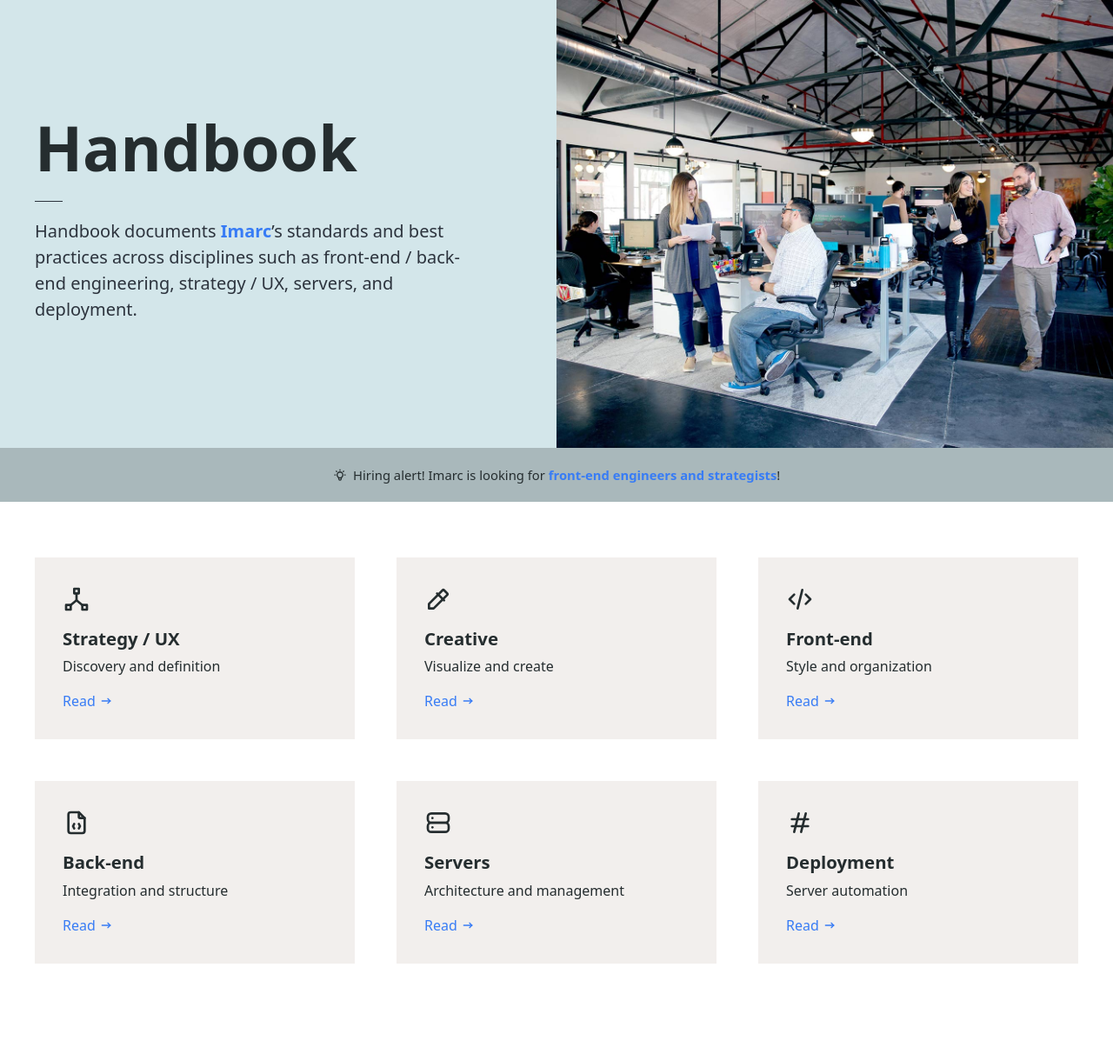
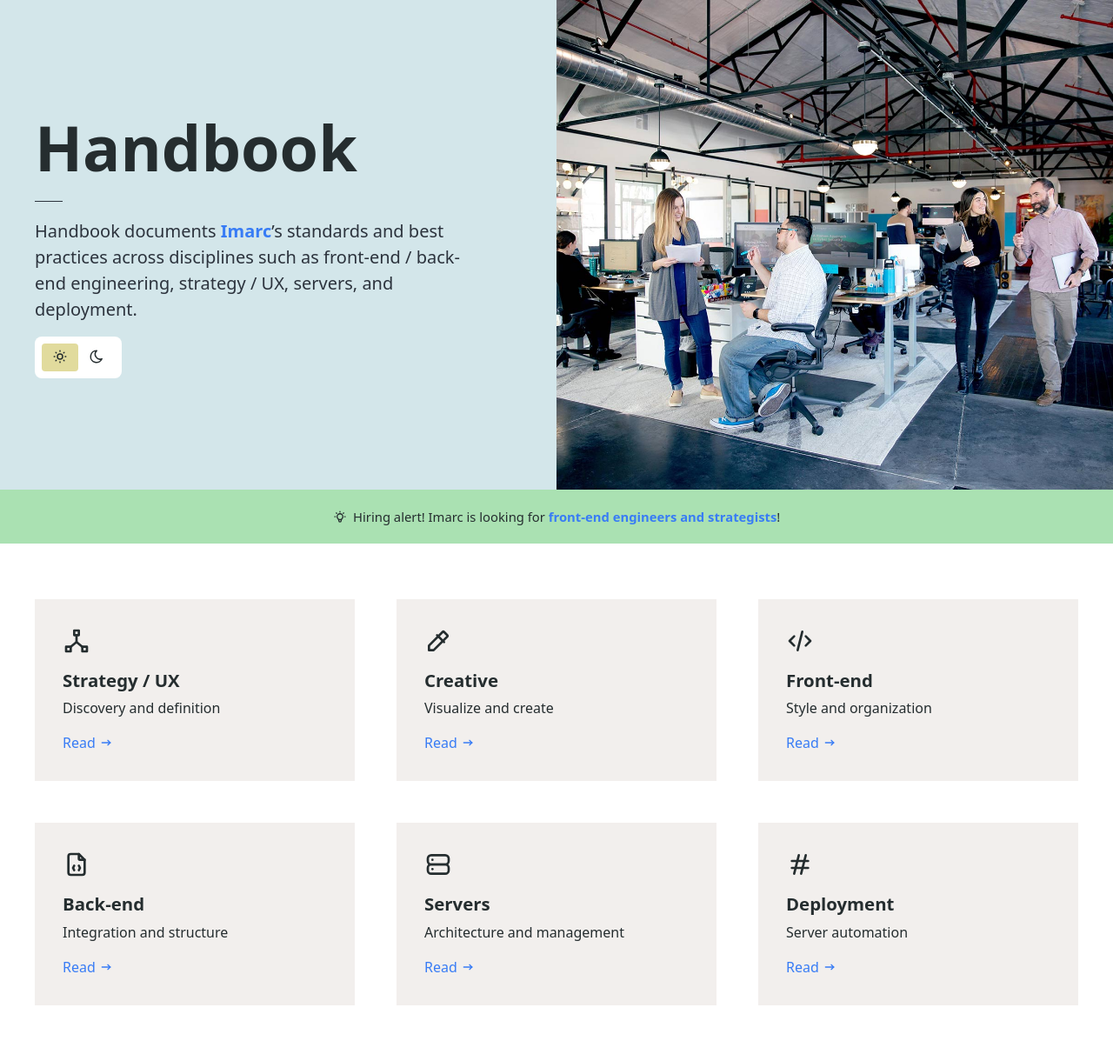
Before and after one commit to imarc/handbook, a Jekyll site: the page built from index.markdown, in a window 1280 px wide. Shown: the whole page at 87% size. Built offline with Jekyll 4.4.1, drawn with Linux system fonts in a browser that asks for light colours; nearby versions of some CDN libraries; before the commit the page ends 1172 px from its top, so only the background shows below that.

Commit message:
gh-pages: color mode icon alignment, refactored custom properties

```diff
--- a/_layouts/homepage.html
+++ b/_layouts/homepage.html
@@ -6,8 +6,8 @@
 	<body class="homepage">
         <div class="intro">
             <div class="intro__body">
-                <div class="intro__cell">
-                    <div class="intro__content">
+                <div class="intro__content">
+                    <div class="intro__wrapper">
                         <div class="brand">
                             <h1 class="brand__logo">
                                 Handbook
@@ -16,6 +16,43 @@
                         <p class="lead lead--ornament">
                             {{ content | remove: "<p>" | remove: "</p>"}}
                         </p>
+
+                        <div class="color-mode">
+                            <div class="color-mode__body">
+                                <button
+                                    aria-label="View site in light mode"
+                                    class="color-mode__button color-mode__button--light"
+                                >
+                                    <svg
+                                        xmlns="http://www.w3.org/2000/svg"
+                                        class="icon color-mode__icon"
+                                        width="16"
+                                        height="16"
+                                        viewBox="0 0 24 24"
+                                    >
+                                        <circle cx="12" cy="12" r="4" />
+                                        <path d="M3 12h1m8 -9v1m8 8h1m-9 8v1m-6.4 -15.4l.7 .7m12.1 -.7l-.7 .7m0 11.4l.7 .7m-12.1 -.7l-.7 .7" />
+                                    </svg>
+                                    <div class="color-mode__active"></div>
+                                </button>
+
+                                <button
+                                aria-label="View site in dark mode"
+                                class="color-mode__button color-mode__button--dark"
+                                >
+                                    <svg
+                                        xmlns="http://www.w3.org/2000/svg"
+                                        class="icon color-mode__icon"
+                                        width="16"
+                                        height="16"
+                                        viewBox="0 0 24 24"
+                                    >
+                                        <path d="M12 3c.132 0 .263 0 .393 0a7.5 7.5 0 0 0 7.92 12.446a9 9 0 1 1 -8.313 -12.454z" />
+                                    </svg>
+                                    <div class="color-mode__active"></div>
+                                </button>
+                            </div>
+                        </div>
                     </div>
                 </div>
                 <div class="intro__media">
--- a/css/main.css
+++ b/css/main.css
@@ -488,31 +488,39 @@
 }
 
 :root[color-mode=light] {
-  --surface01: #fff;
-  --surface02: #f2efed;
-  --surface03: #d3e6ea;
-  --surface04: #a9b8bb;
-  --copy01: #252d2f;
-  --copy02: #2c333d;
-  --buttonColorMode: #fff;
-  --primary: #387cf5;
+  --matte: #fff;
+  --hero-background-color: #d3e6ea;
+  --cover-background-color: #d3e6ea;
+  --footer-background-color: #d3e6ea;
+  --intro-background-color: #d3e6ea;
+  --alert-background-color: #aae1b2;
+  --entry-background-color: #f2efed;
+  --border-color: #f2efed;
+  --color-mode-active: #e1db9d;
+  --base-copy: #252d2f;
+  --base-copy-lighter: #2c333d;
 }
 :root[color-mode=light] .color-mode__button--light .color-mode__active {
   display: block;
 }
+
 :root[color-mode=dark] {
-  --surface01: #0d0f12;
-  --surface02: #1d232a;
-  --surface03: #1d232a;
-  --surface04: #2c333d;
-  --copy01: #e5e7eb;
-  --copy02: #d1d5db;
-  --buttonColorMode: #0d0f12;
-  --primary: #387cf5;
+  --matte: #0d0f12;
+  --hero-background-color: #2a2e2f;
+  --cover-background-color: #2a2e2f;
+  --footer-background-color: #2a2e2f;
+  --intro-background-color: #2a2e2f;
+  --alert-background-color: #09240d;
+  --entry-background-color: #30302f;
+  --border-color: #30302f;
+  --color-mode-active: #58205c;
+  --base-copy: #e5e7eb;
+  --base-copy-lighter: #d1d5db;
 }
 :root[color-mode=dark] .color-mode__button--dark .color-mode__active {
   display: block;
 }
+
 /**
  * base > base
  */
@@ -524,8 +532,8 @@
 
 body {
   transition: background-color 250ms ease-in-out;
-  background-color: var(--surface01, #fff);
-  color: var(--copy01, #252d2f);
+  background-color: var(--matte, #fff);
+  color: var(--base-copy, #252d2f);
   font-family: system-ui, -apple-system, "Segoe UI", Roboto, "Helvetica Neue", Arial, "Noto Sans", "Liberation Sans", sans-serif, "Apple Color Emoji", "Segoe UI Emoji", "Segoe UI Symbol", "Noto Color Emoji";
   font-size: 1rem;
   font-weight: 400;
@@ -678,7 +686,7 @@
 
 /* stylelint-disable selector-no-qualifying-type */
 h2[id] {
-  border-top: 0.125rem solid var(--surface02);
+  border-top: 0.125rem solid var(--border-color, #f2efed);
   margin-top: 2rem;
   padding-top: 1.75rem;
 }
@@ -707,7 +715,7 @@
 }
 
 .lead {
-  color: var(--copy02, #2c333d);
+  color: var(--base-copy-lighter, #2c333d);
   font-size: 1.25rem;
   font-weight: 300;
 }
@@ -757,7 +765,7 @@
   stroke: currentColor;
   stroke-linecap: round;
   stroke-linejoin: round;
-  stroke-width: 2px;
+  stroke-width: 0.125rem;
 }
 
 /**
@@ -765,7 +773,7 @@
  */
 .alert {
   transition: background-color 250ms ease-in-out;
-  background-color: var(--surface04, #a9b8bb);
+  background-color: var(--alert-background-color, #aae1b2);
 }
 .alert__body {
   display: flex;
@@ -780,7 +788,7 @@
   stroke: currentColor;
   stroke-linecap: round;
   stroke-linejoin: round;
-  stroke-width: 2px;
+  stroke-width: 0.125rem;
   vertical-align: -0.125em;
   width: 1rem;
   transform: translateY(0.19375rem);
@@ -825,13 +833,8 @@
 /**
  * layouts > colormode
  */
-.color-mode {
-  align-items: center;
-  display: flex;
-  justify-content: flex-end;
-}
 .color-mode__body {
-  background-color: var(--surface01);
+  background-color: var(--matte, #fff);
   border-radius: 0.5rem;
   display: flex;
   padding: 0.5rem;
@@ -846,6 +849,7 @@
   font-size: 1rem;
   height: 2rem;
   line-height: 1;
+  padding: 0;
   position: relative;
   text-align: center;
   width: 2rem;
@@ -853,7 +857,7 @@
 }
 .color-mode__active {
   transition: background-color 250ms ease-in-out;
-  background-color: var(--surface03);
+  background-color: var(--color-mode-active, #d3e6ea);
   border-radius: 0.25rem;
   display: none;
   height: 100%;
@@ -867,8 +871,8 @@
   display: inline-block;
   height: 1.125rem;
   position: relative;
-  stroke: var(--copy01);
-  stroke-width: 2px;
+  stroke: var(--base-copy, #252d2f);
+  stroke-width: 0.125rem;
   width: 1.125rem;
   z-index: 1;
 }
@@ -878,7 +882,7 @@
  */
 .cover {
   transition: background-color 250ms ease-in-out;
-  background-color: var(--surface03, #d3e6ea);
+  background-color: var(--cover-background-color, #d3e6ea);
 }
 .cover__body {
   display: flex;
@@ -898,7 +902,7 @@
   stroke: currentColor;
   stroke-linecap: round;
   stroke-linejoin: round;
-  stroke-width: 2px;
+  stroke-width: 0.125rem;
   vertical-align: -0.125em;
   width: 1em;
 }
@@ -947,14 +951,14 @@
     flex-direction: row;
   }
 }
-.intro__cell {
+.intro__content {
   transition: background-color 250ms ease-in-out;
-  background-color: var(--surface03, #d3e6ea);
+  background-color: var(--intro-background-color, #d3e6ea);
   padding-bottom: 2rem;
   padding-top: 2rem;
 }
 @media (min-width: 992px) {
-  .intro__cell {
+  .intro__content {
     align-items: center;
     display: flex;
     flex: 0 0 50%;
@@ -964,13 +968,13 @@
     padding-top: 8rem;
   }
 }
-.intro__content {
+.intro__wrapper {
   max-width: 620px;
   padding-left: 1.25rem;
   padding-right: 1.25rem;
 }
 @media (min-width: 992px) {
-  .intro__content {
+  .intro__wrapper {
     padding-right: 6.25rem;
   }
 }
@@ -1031,7 +1035,7 @@
   }
 }
 .entry__body {
-  background-color: var(--surface02, #f2efed);
+  background-color: var(--entry-background-color, #f2efed);
   padding: 2rem;
 }
 .entry__heading {
@@ -1051,7 +1055,7 @@
  */
 .hero {
   transition: background-color 250ms ease-in-out;
-  background-color: var(--surface03, #d3e6ea);
+  background-color: var(--hero-background-color, #d3e6ea);
 }
 .hero__body {
   display: flex;
@@ -1160,7 +1164,7 @@
   color: #ff675b;
 }
 .nav--toc .nav__item .nav__item .nav__link {
-  color: var(--copy02, #252d2f);
+  color: var(--base-copy-lighter, #252d2f);
 }
 .nav--toc .nav__item .nav__item .nav__link:hover {
   color: #ff675b;
@@ -1183,7 +1187,7 @@
   }
 }
 .masthead__brand {
-  color: var(--copy01, #252d2f);
+  color: var(--base-copy, #252d2f);
   display: inline-block;
   font-size: 1.625rem;
   font-weight: 700;
@@ -1202,6 +1206,11 @@
     display: flex;
     justify-content: space-between;
   }
+}
+.masthead__color-mode {
+  align-items: center;
+  display: flex;
+  justify-content: flex-end;
 }
 @media (min-width: 768px) {
   .masthead__color-mode {
@@ -1232,8 +1241,7 @@
   }
 }
 .masthead__nav-link {
-  border-top: 1px solid #d1d5db;
-  color: var(--copy01, #252d2f);
+  color: var(--base-copy, #252d2f);
   padding-bottom: 0.5rem;
   padding-left: 0;
   padding-right: 0;
@@ -1241,7 +1249,6 @@
 }
 @media (min-width: 576px) {
   .masthead__nav-link {
-    border-top: 0;
     padding-left: 0.75rem;
     padding-right: 0.75rem;
   }
@@ -1330,7 +1337,7 @@
 }
 @media (min-width: 992px) {
   .torso__aside-item {
-    border-left: 0.325rem solid var(--surface02);
+    border-left: 0.325rem solid var(--border-color, #f2efed);
     padding-bottom: 1rem;
     padding-left: 2rem;
     padding-top: 1rem;
@@ -1341,7 +1348,7 @@
  * layouts > footer
  */
 .footer {
-  background-color: var(--surface02, #d3e6ea);
+  background-color: var(--footer-background-color, #d3e6ea);
   font-size: 0.825rem;
 }
 .footer__body {
--- a/package.json
+++ b/package.json
@@ -38,6 +38,7 @@
         "max-nesting-depth": 3,
         "rule-empty-line-before": "always",
         "selector-class-pattern": null,
+        "string-quotes": null,
         "order/properties-alphabetical-order": true,
         "scss/at-extend-no-missing-placeholder": null,
         "scss/at-import-no-partial-leading-underscore": null,
--- a/src/sass/base/_base.scss
+++ b/src/sass/base/_base.scss
@@ -11,8 +11,8 @@
 body {
     @include transition($transition-background-color);
 
-    background-color: var(--surface01, $white);
-    color: var(--copy01, $body-color);
+    background-color: var(--matte, $white);
+    color: var(--base-copy, $body-color);
     font-family: $base-font-family;
     font-size: $base-font-size;
     font-weight: $base-font-weight;
--- a/src/sass/base/_typography.scss
+++ b/src/sass/base/_typography.scss
@@ -3,8 +3,6 @@
  */
 
 a {
-    //@include linkHoverLine();
-
     @include transition($transition-color);
 
     color: $link;
@@ -62,7 +60,7 @@
 /* stylelint-disable selector-no-qualifying-type */
 
 h2[id] {
-    border-top: 0.125rem solid var(--surface02);
+    border-top: 0.125rem solid var(--border-color, $border-color);
     margin-top: 2rem;
     padding-top: 1.75rem;
 
@@ -95,7 +93,7 @@
 }
 
 .lead {
-    color: var(--copy02, $lead-color);
+    color: var(--base-copy-lighter, $lead-color);
     font-size: 1.25rem;
     font-weight: 300;
 
--- a/src/sass/layouts/_alert.scss
+++ b/src/sass/layouts/_alert.scss
@@ -6,7 +6,7 @@
     $b: &;
 
     @include transition($transition-background-color);
-    background-color: var(--surface04, $alert-background-color);
+    background-color: var(--alert-background-color, $alert-background-color);
 
     &__body {
         display: flex;
@@ -38,7 +38,6 @@
     }
 
     &--center {
-
         #{$b}__body {
             justify-content: center;
         }
--- a/src/sass/layouts/_cover.scss
+++ b/src/sass/layouts/_cover.scss
@@ -4,7 +4,7 @@
 
 .cover {
     @include transition($transition-background-color);
-    background-color: var(--surface03, $hero-background-color);
+    background-color: var(--cover-background-color, $cover-background-color);
 
     &__body {
         display: flex;
--- a/src/sass/layouts/_entry.scss
+++ b/src/sass/layouts/_entry.scss
@@ -26,7 +26,7 @@
     }
 
     &__body {
-        background-color: var(--surface02, $salt);
+        background-color: var(--entry-background-color, $entry-background-color);
         padding: 2rem;
     }
 
--- a/src/sass/layouts/_footer.scss
+++ b/src/sass/layouts/_footer.scss
@@ -3,7 +3,7 @@
  */
 
 .footer {
-    background-color: var(--surface02, $footer-background-color);
+    background-color: var(--footer-background-color, $footer-background-color);
     font-size: 0.825rem;
 
     &__body {
--- a/src/sass/layouts/_hero.scss
+++ b/src/sass/layouts/_hero.scss
@@ -4,7 +4,7 @@
 
 .hero {
     @include transition($transition-background-color);
-    background-color: var(--surface03, $hero-background-color);
+    background-color: var(--hero-background-color, $hero-background-color);
 
     &__body {
         display: flex;
--- a/src/sass/layouts/_intro.scss
+++ b/src/sass/layouts/_intro.scss
@@ -12,10 +12,10 @@
         }
     }
 
-    &__cell {
+    &__content {
         @include transition($transition-background-color);
 
-        background-color: var(--surface03, $ice);
+        background-color: var(--intro-background-color, $intro-background-color);
         padding-bottom: 2rem;
         padding-top: 2rem;
 
@@ -30,7 +30,7 @@
         }
     }
 
-    &__content {
+    &__wrapper {
         max-width: map-get($container-max-widths, xl) / 2;
         padding-left: $container-padding-x;
         padding-right: $container-padding-x;
--- a/src/sass/layouts/_nav.scss
+++ b/src/sass/layouts/_nav.scss
@@ -70,7 +70,7 @@
         }
 
         #{$b}__item #{$b}__item #{$b}__link {
-            color: var(--copy02, $nav-toc-sub-link-color);
+            color: var(--base-copy-lighter, $nav-toc-sub-link-color);
 
             &:hover {
                 color: $nav-toc-sub-link-hover-color;
--- a/src/sass/layouts/_torso.scss
+++ b/src/sass/layouts/_torso.scss
@@ -38,7 +38,7 @@
 
     &__aside-item {
         @include breakpoint(lg) {
-            border-left: 0.325rem solid var(--surface02);
+            border-left: 0.325rem solid var(--border-color, $border-color);
             padding-bottom: 1rem;
             padding-left: 2rem;
             padding-top: 1rem;
```
Also changed, not shown: src/sass/abstracts/_variables.scss (+68 -12 lines), src/sass/base/_root.scss (+24 -26 lines), src/sass/layouts/_color-mode.scss (+4 -7 lines), src/sass/layouts/_masthead.scss (+6 -7 lines).
